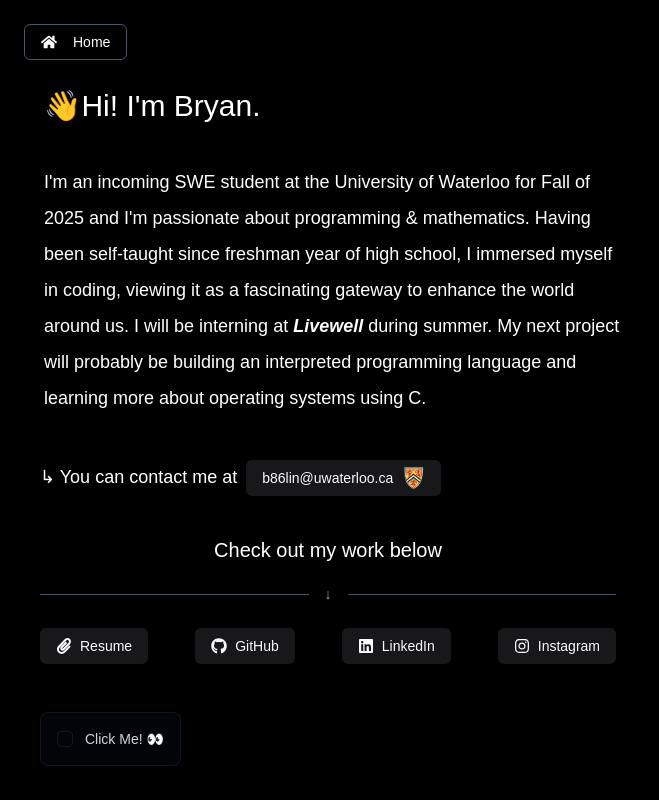
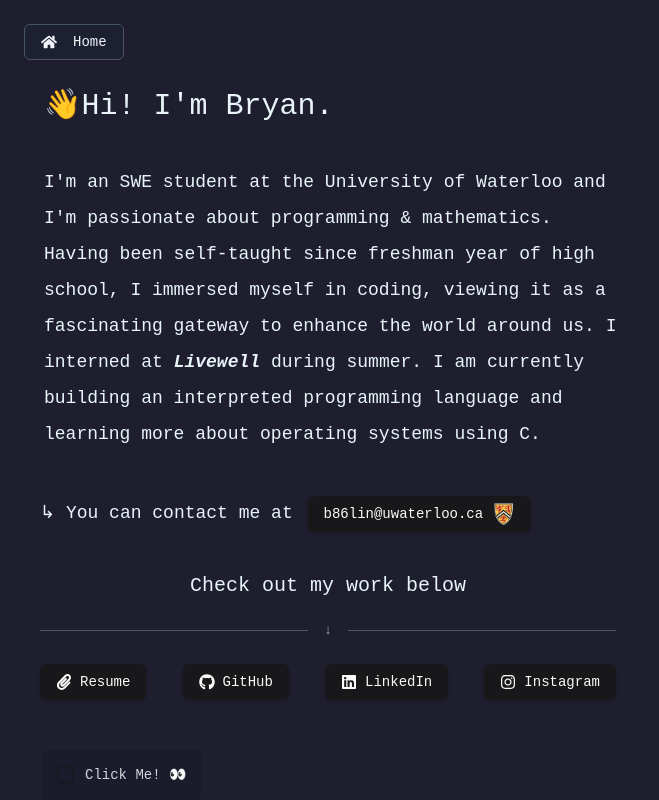
Before and after one commit to Blynkosaur/personal-portfolio-v2, a Next.js app: page / in a window 1280 px wide. Shown: the whole page, without its empty margins (0-659 px from the left). Built offline with nearby package versions, Linux system fonts and the light colour scheme.

Commit message:
new theme

```diff
--- a/src/app/page.js
+++ b/src/app/page.js
@@ -113,20 +113,23 @@ export default function Home() {
 
   return (
     <div
-      className={`${styles.page} min-h-screen flex flex-col justify-start items-start bg-black text-white p-10`}
+      className={`${styles.page} min-h-screen flex flex-col justify-start items-start  text-white p-10`}
         style={{
           height: '100vh',
           position: 'fixed',
           top: 0,
           left: 0,
           right: 0,
-        bottom: 0
+          bottom: 0,
+          backgroundColor: "#1e1e2e",
+          color: "#E8F4F8",
+          fontFamily: "'Roboto Mono', monospace"
         }}
     >
       <Button
         asChild
         variant="outline"
-        className="absolute top-6 left-6 bg-black/20 border-gray-600 text-white hover:bg-gray-800/40 hover:border-gray-500 transition-all duration-200 backdrop-blur-sm"
+        className="absolute top-6 left-6 bg-slate-800/30 border-slate-600 text-slate-100 hover:bg-slate-700/50 hover:border-slate-500 transition-all duration-200 backdrop-blur-sm"
         onClick={() => {alert("You are already home 🙄")}}
       >
         <Link href="/">
@@ -152,16 +155,15 @@ export default function Home() {
             width: "100%",
           }}
         >
-          I'm an incoming SWE student at the{" "}
-          <span className="font-medium">University of Waterloo</span> for Fall
-          of 2025 and I'm passionate about programming & mathematics. Having
+          I'm an SWE student at the{" "}
+          <span className="font-medium">University of Waterloo</span> and I'm passionate about programming & mathematics. Having
           been self-taught since freshman year of high school, I immersed myself
           in coding, viewing it as a fascinating gateway to enhance the world
-          around us. I will be interning at{" "}
+          around us. I interned at{" "}
           <a href="https://joinlivewell.ca" className="italic font-semibold">
             Livewell
           </a>{" "}
-          during summer. My next project will probably be building an
+          during summer. I am currently building an
           interpreted programming language and learning more about operating
           systems using C.
         </p>
@@ -197,7 +199,7 @@ export default function Home() {
         <Button className="w-full sm:w-auto" asChild>
           <a
             // download= {true}
-            href={`./B_LIN_RESUME.pdf`}
+            href={`./Bryan_Lin_Resume.pdf`}
             target="_blank"
             rel="noopener noreferrer"
           >
```
Also changed, not shown: 1 other file (tests, documents, lock files or other folders). Lines whose indentation alone changed are shown as unchanged.
